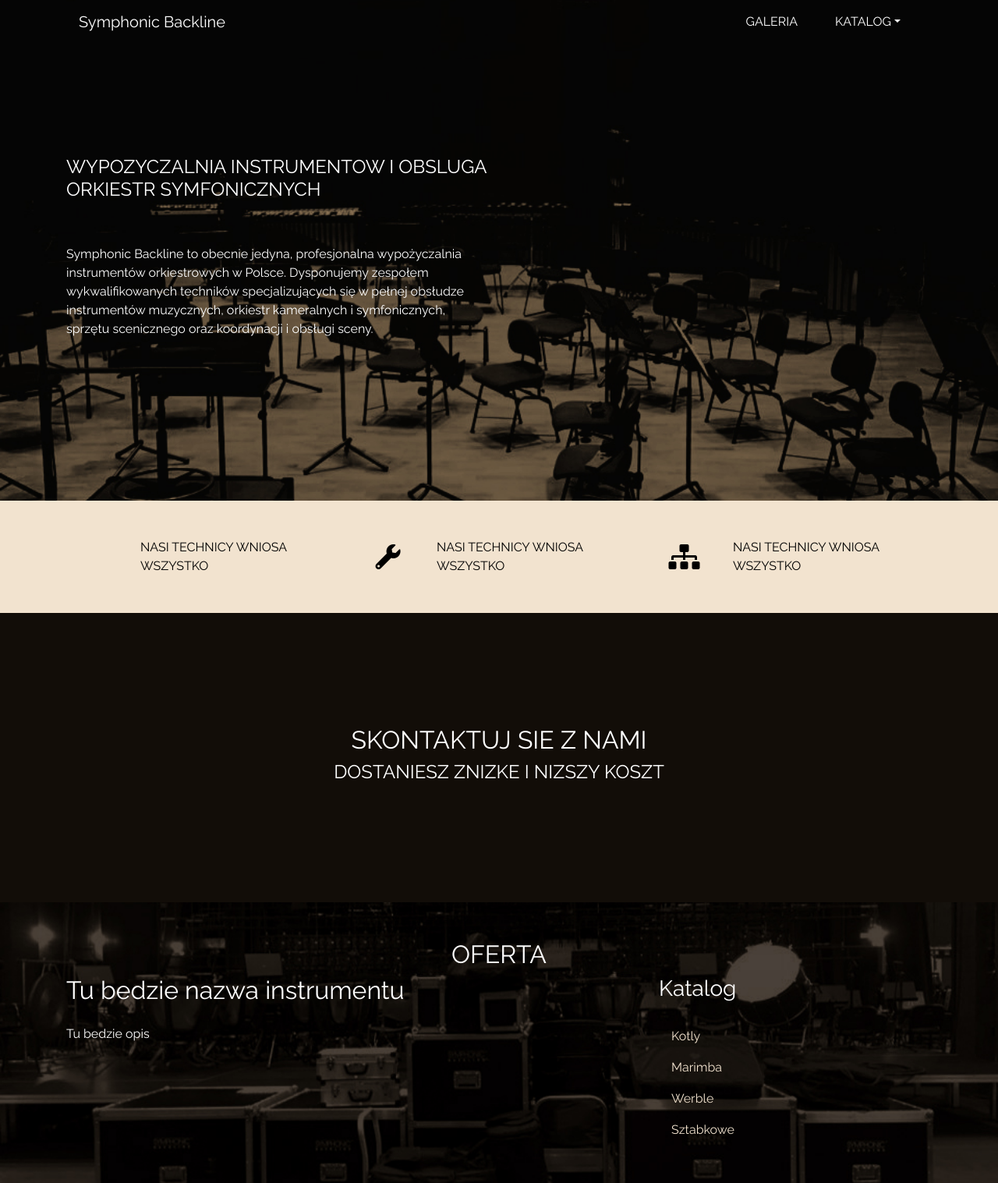
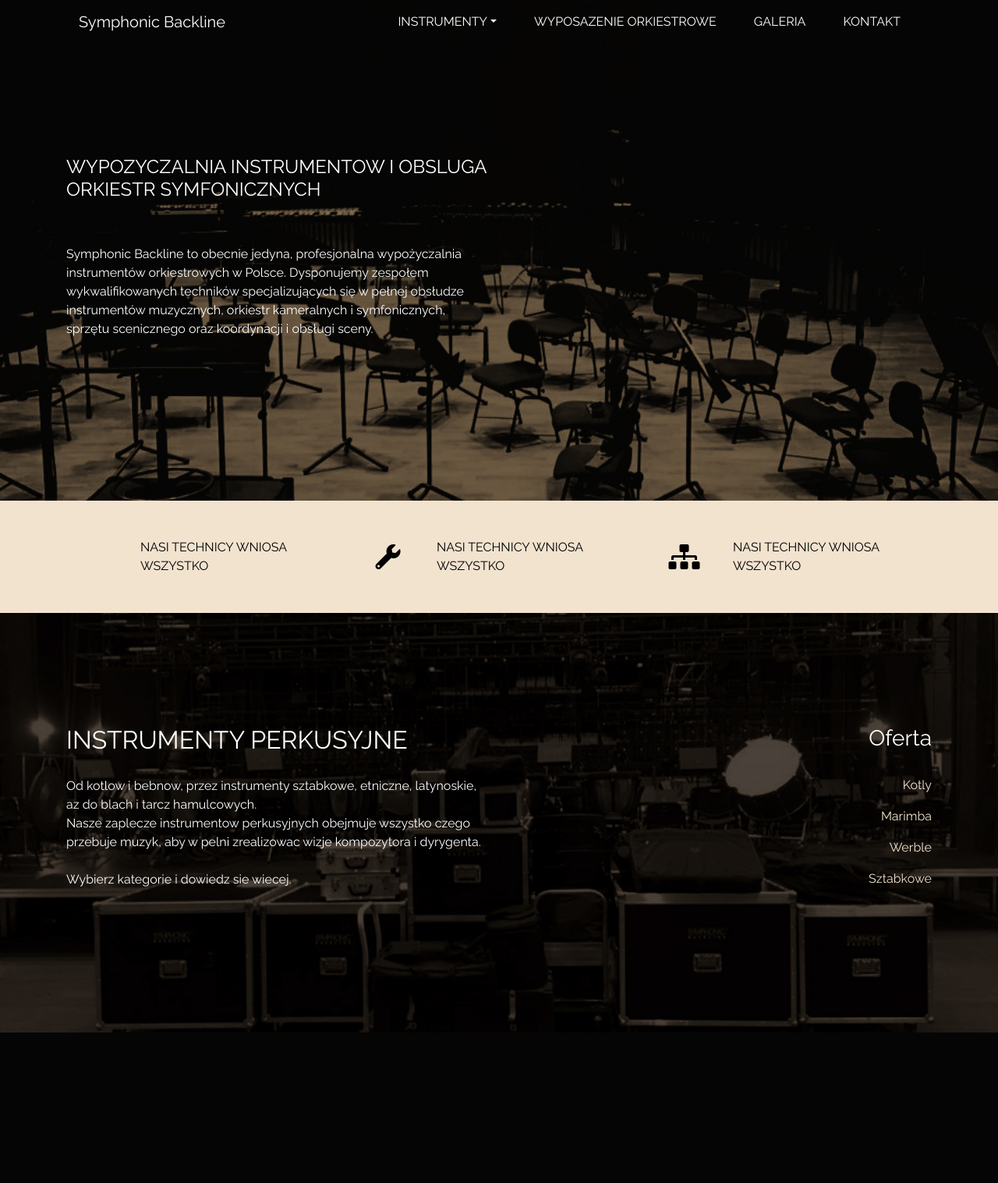
Before and after one commit to JacekDwojakPL/special-rotary-phone, a Flask app: template templates/index.html in a window 1280 px wide. Shown: the whole page at 78% size. After the commit the page ends 1324 px from the top, so only its background shows below. Run offline with Flask 2, Linux system fonts and the light colour scheme; the template is opened without the code that fills it, so the values that code supplies are empty; some libraries are stand-ins or nearby versions.

Commit message:
major update

```diff
--- a/application.py
+++ b/application.py
@@ -18,8 +18,6 @@
 
 @app.route("/")
 def index():
-    print(basedir)
-    print(database_dir)
     return render_template("index.html")
 
 @app.route("/instrument/<name>")
--- a/templates/index.html
+++ b/templates/index.html
@@ -22,9 +22,24 @@
           </button>
           <div class="collapse navbar-collapse" id="navbarSupportedContent">
               <ul class="navbar-nav ml-auto">
+                <li class="nav-item dropdown">
+                  <a class="nav-link dropdown-toggle active" href="#" id="navbar_dropdown" data-toggle="dropdown">Instrumenty</a>
+                  <div class="dropdown-menu smooth-scroll">
+                    <a class="dropdown-item" href="#instrumenty_perkusyjne">Perkusyjne</a>
+                    <a class="dropdown-item" href="#">Klawiszowe</a>
+                    <a class="dropdown-item" href="#">Pozostale</a>
+                  </div>
+                </li>
+                  <li class="nav-item">
+                      <a class="nav-link active" href="#">Wyposazenie orkiestrowe</a>
+                  </li>
                   <li class="nav-item">
                       <a class="nav-link active" href="#">Galeria</a>
                   </li>
+                  <li class="nav-item">
+                      <a class="nav-link active" href="#">Kontakt</a>
+                  </li>
+                  <!--
                   <li class="nav-item dropdown">
                     <a class="nav-link dropdown-toggle active" href="#" id="navbar_dropdown" data-toggle="dropdown">Katalog</a>
                     <div class="dropdown-menu">
@@ -34,6 +49,7 @@
                       <a class="dropdown-item" href="#">Bebny</a>
                     </div>
                   </li>
+                -->
                 </ul>
           </div>
         </nav>
@@ -48,7 +64,7 @@
         </div>
     <!-- end of div hero -->
     </div>
-        <div class="feature_wrapper bg-primary pt-5 pb-5 mt-5 mt-lg-0">
+        <div class="feature_wrapper bg-primary pt-5 pb-5 mt-0">
           <div class="container">
             <div class="row">
               <div class="col-md-1 col-sm-12 text-center mb-3 mb-md-0"><i class="icon-icon2 fa-3x"></i></div>
@@ -63,40 +79,32 @@
           </div>
         </div>
 
-        <div class="pt-lg-6 pb-lg-6 pt-5 pb-6">
-          <div class="container text-center">
-            <h2 class="text-uppercase">Skontaktuj sie z nami</h2>
-            <h4 class="text-uppercase">Dostaniesz znizke i nizszy koszt</h4>
-          </div>
-        </div>
-
-        <div id="join-container" class="pt-lg-5 pb-lg-5 pt-5 pb-6">
+        <div id="join-container" class="pt-6 pb-6">
           <div class="container text-sm-center">
-            <div class="row mt-sm-4 mt-md-0">
-              <div class="col text-center" id="wyposazenie">
-                <h2 class="text-uppercase text-center">Oferta</h2>
+            <div class="row mt-sm-4 mt-md-0" id="instrumenty_perkusyjne">
+              <div class="col-sm-12 col-md-6 order-2 order-md-1 text-center text-md-left pt-2 pt-md-0" id="description section">
+                <h2 class="text-uppercase text-center text-md-left mb-4 mb-sm-1" id="instrument_name">Instrumenty perkusyjne</h2>
+                <p class="text-center text-md-left pt-4 pb-4 pt-md-4 pb-md-4" id="instrument_description">
+                  Od kotlow i bebnow, przez instrumenty sztabkowe, etniczne, latynoskie, az do blach i tarcz hamulcowych.
+                  <br>Nasze zaplecze instrumentow perkusyjnych obejmuje wszystko
+                  czego przebuje muzyk, aby w pelni zrealizowac wizje kompozytora i dyrygenta.
+                  <br><br>Wybierz kategorie i dowiedz sie wiecej.
+                </p>
               </div>
-            </div>
-            <div class="row mt-sm-4 mt-md-0">
-              <div class="col-sm-12 col-md-8 text-center text-md-left">
-                <h2 class="mb-4" id="instrument_name">Tu bedzie nazwa instrumentu</h2>
-                <p id="instrument_description">Tu bedzie opis</p>
-              </div>
-            <div class="col-sm-12 col-md-4 text-center text-md-left">
-                <h3 class="mb-4">Katalog</h3>
-
-                <ul class="nav flex-column nav-pills">
+            <div class="col-sm-12 col-md-6 order-1 order-md-2 text-center text-md-right" id="side_menu_section">
+                <h3 class="mb-3 mb-md-4">Oferta</h3>
+                <ul class="nav flex-column nav-pills pb-4 pb-md-0">
                   <li class="nav-item">
-                    <a class="nav-link ajax-trigger" href="" id="timpani">Kotly</a>
+                    <a class="nav-link ajax-trigger pr-md-0" href="" id="timpani">Kotly</a>
                   </li>
                   <li class="nav-item">
-                    <a class="nav-link" href="#">Marimba</a>
+                    <a class="nav-link pr-md-0" href="#">Marimba</a>
                   </li>
                   <li class="nav-item">
-                    <a class="nav-link" href="#">Werble</a>
+                    <a class="nav-link pr-md-0" href="#">Werble</a>
                   </li>
                   <li class="nav-item">
-                    <a class="nav-link" href="#">Sztabkowe</a>
+                    <a class="nav-link pr-md-0" href="#">Sztabkowe</a>
                   </li>
                 </ul>
               </div>
```
